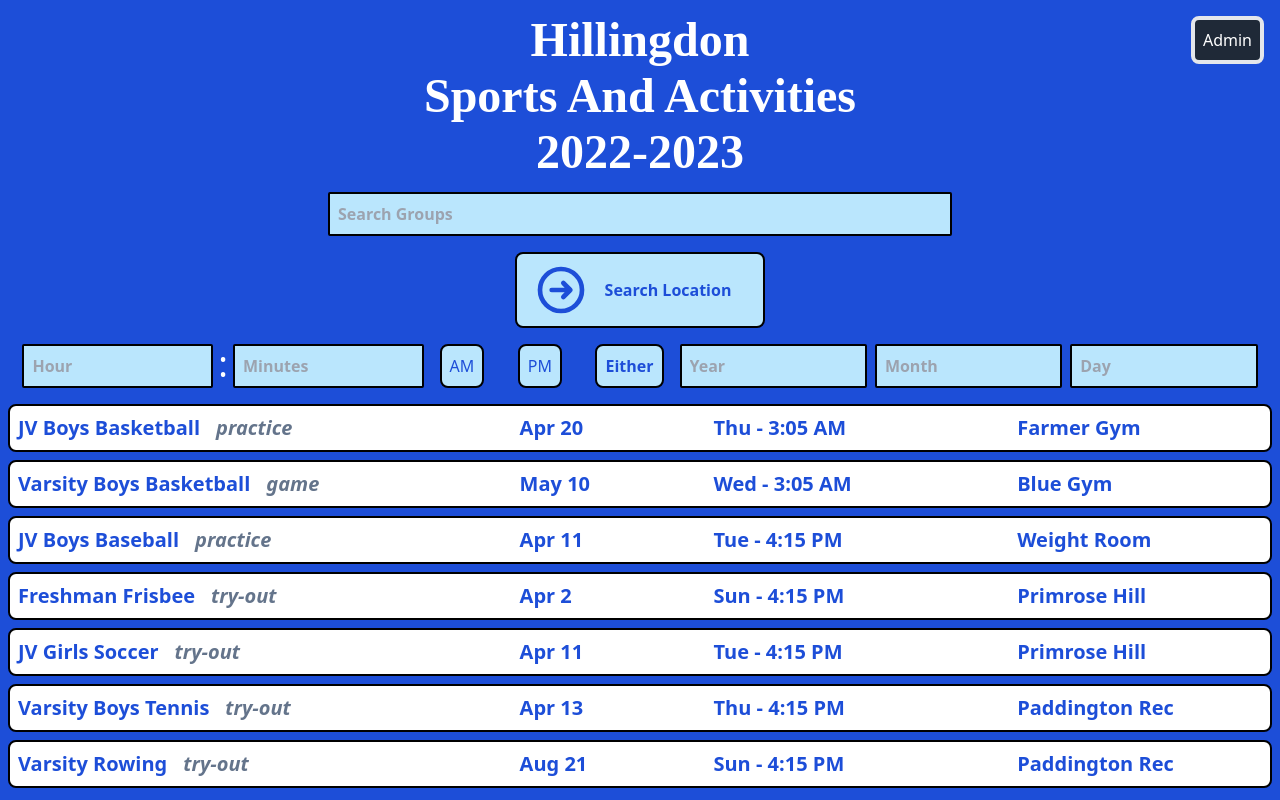
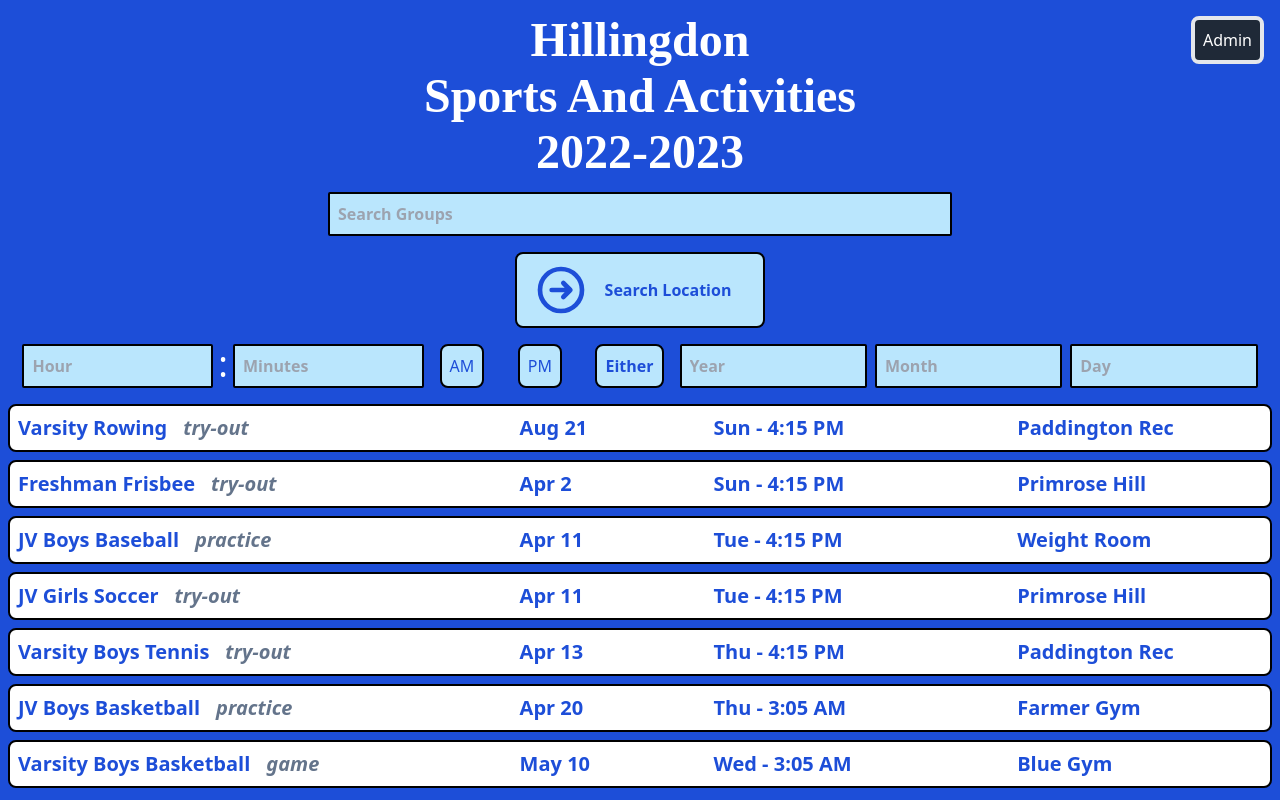
Before and after one commit to shelbey25/HillingdonAthleticSchedule, a Next.js app: page / in a window 1280 px wide. Built offline with nearby package versions, Linux system fonts and the light colour scheme.

Commit message:
errorFixOne

```diff
--- a/src/components/AllBets.tsx
+++ b/src/components/AllBets.tsx
@@ -8,6 +8,19 @@ interface Props {}
 
 export interface Match {
   schedule: string;
+}
+
+interface allInfo {
+  location: string;
+  group: string;
+  month: string;
+  year: string;
+  day: string;
+  dayNight: string;
+  hour: string;
+  minute: string;
+  date: Date;
+  sideNote: string;
 }
 
 const AllBets: React.FC<Props> = ({}) => {
@@ -97,7 +110,7 @@ const AllBets: React.FC<Props> = ({}) => {
       sideNote: "try-out",
     },
   ]);
-  const daysMonth = {
+  const daysMonth: { [index: string]: number } = {
     January: 0,
     February: 31,
     March: 59,
@@ -111,26 +124,15 @@ const AllBets: React.FC<Props> = ({}) => {
     November: 304,
     December: 334,
   };
-  useEffect(() => {
-    setData(
-      data.sort(
-        (firstItem, secondItem) =>
-          Number(firstItem.year) * 365 +
-          Number(firstItem.day) +
-          Number(daysMonth[`${firstItem.month}`]) -
-          (Number(secondItem.year) * 365 +
-            Number(secondItem.day) +
-            Number(daysMonth[`${secondItem.month}`]))
-      )
-    );
-  }, [data]);
-
+  const sortedData = [...data].sort(
+    (firstItem, secondItem) =>
+      firstItem.date.getTime() - secondItem.date.getTime()
+  );
   return (
     <div className="flex flex-col w-full allign-center justify-center">
-      {console.log({ data })}
       {data && (
         <div className="w-full">
-          <Data dataSet={data} />
+          <Data dataSet={sortedData} />
         </div>
       )}
     </div>
--- a/src/components/Cell.tsx
+++ b/src/components/Cell.tsx
@@ -7,7 +7,7 @@ import AllBets from "../components/AllBets";
 import Data from "./Data";
 interface Props {
   cell: string | Sm;
-  setCell: any;
+  setCell: React.Dispatch<React.SetStateAction<Booking[]>>;
   proportion: number;
   largeCell: Booking[];
   smId: number;
--- a/src/components/CheckBox.tsx
+++ b/src/components/CheckBox.tsx
@@ -7,10 +7,14 @@ import SearchBar from "./SearchBar";
 import type { Match } from "./AllBets";
 import { XIcon, CheckIcon } from "@heroicons/react/solid";
 interface Props {
-  check: any;
+  check: LocationYesNo[];
   setCheck: any;
   location: string;
   key: string;
+}
+interface LocationYesNo {
+  name: string;
+  value: boolean;
 }
 
 const CheckBox: React.FC<Props> = ({ location, check, setCheck, key }) => {
--- a/src/components/Data.tsx
+++ b/src/components/Data.tsx
@@ -10,8 +10,22 @@ import type { Match } from "./AllBets";
 import SearchLocation from "./SearchLocation";
 
 interface Props {
-  dataSet: any;
+  dataSet: allInfo[];
 }
+
+interface allInfo {
+  location: string;
+  group: string;
+  month: string;
+  year: string;
+  day: string;
+  dayNight: string;
+  hour: string;
+  minute: string;
+  date: Date;
+  sideNote: string;
+}
+
 const Data: React.FC<Props> = ({ dataSet }) => {
   const [search, setSearch] = useState("");
   const [searchLocation, setSearchLocation] = useState(false);
--- a/src/components/SearchLocation.tsx
+++ b/src/components/SearchLocation.tsx
@@ -14,10 +14,19 @@ import {
 interface Props {
   searchLocation: boolean;
   setSearchLocation: any;
-  check: any;
+  check: LocationYesNo[];
   setCheck: any;
-  locations: any;
+  locations: LocationList[];
   setLocations: any;
+}
+
+interface LocationList {
+  name: string;
+}
+
+interface LocationYesNo {
+  name: string;
+  value: boolean;
 }
 
 const SearchLocation: React.FC<Props> = ({
@@ -29,7 +38,7 @@ const SearchLocation: React.FC<Props> = ({
   setLocations,
 }) => {
   const setTheSearch = () => {
-    const smallCheck = [];
+    const smallCheck: LocationYesNo[] = [];
     for (let i = check.length - 1; i > -1; i = i - 1) {
       const temp = { name: check[i].name, value: false };
       smallCheck.splice(0, 0, temp);
--- a/src/components/Standout.tsx
+++ b/src/components/Standout.tsx
@@ -11,7 +11,7 @@ import { Icon } from "@iconify/react";
 interface Props {
   info: any;
   search: string;
-  check: any;
+  check: LocationYesNo[];
   searchLocation: boolean;
   day: string;
   month: string;
@@ -20,6 +20,11 @@ interface Props {
   minutes: string;
   nightDay: string;
   key: string;
+}
+
+interface LocationYesNo {
+  name: string;
+  value: boolean;
 }
 
 const Standout: React.FC<Props> = ({
@@ -47,7 +52,7 @@ const Standout: React.FC<Props> = ({
   const logo = (sport: string) => {
     return info.group.toUpperCase().includes(sport.toUpperCase());
   };
-  const dayWeek = {
+  const dayWeek: { [index: string]: string } = {
     "0": "Sunday",
     "1": "Monday",
     "2": "Tuesday",
```
